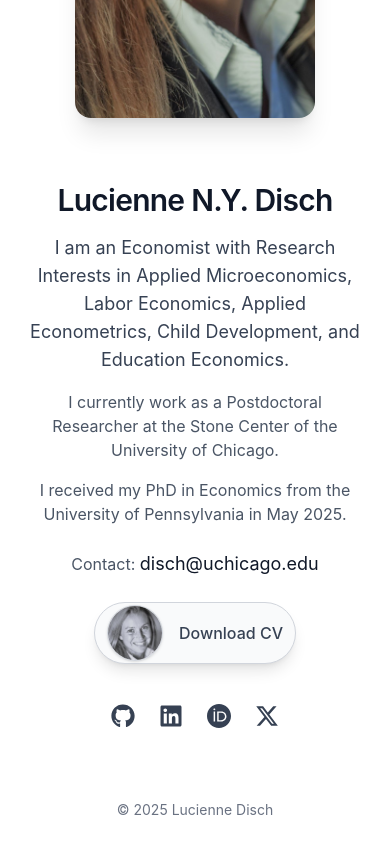
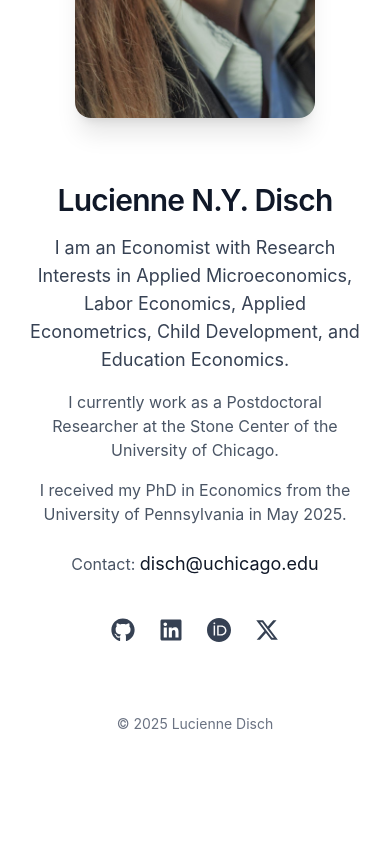
Before and after one commit to luciennedisch/luciennedisch.github.io, a React (Vite) app: page / in a window 390 px wide. Shown: the part 410-1254 px from the top of the page. After the commit the page ends 1168 px from the top, so only its background shows below. Built offline with nearby package versions, Linux system fonts and the light colour scheme.

Commit message:
Remove CV download functionality from About page
Removed CV download links and related images from About page.

```diff
--- a/src/pages/About.tsx
+++ b/src/pages/About.tsx
@@ -1,7 +1,4 @@
-import resumeUrl from "../assets/resume/disch_cv.pdf";
 import portraitImg from "../assets/images/disch.jpg";
-import avatarImg from "../assets/images/disch_avatar.png";
-
 import { FaGithub, FaLinkedin } from "react-icons/fa";
 import { FaXTwitter } from "react-icons/fa6";
 import { SiOrcid } from "react-icons/si";
@@ -41,26 +38,6 @@ export const About = () => (
               disch@uchicago.edu
             </a>
           </p>
-
-          <div className="mt-6 md:hidden flex justify-center">
-            <a
-              href={resumeUrl}
-              download
-              className="relative flex items-center bg-gray-50 border border-gray-300 rounded-full shadow-lg hover:bg-gray-100 hover:shadow-xl transition px-3 py-0.5"
-            >
-              <div className="w-14 h-14 rounded-full overflow-hidden flex-shrink-0 border border-gray-300 shadow">
-                <img
-                  src={avatarImg}
-                  alt="Download CV"
-                  className="w-full h-full object-cover"
-                />
-              </div>
-
-              <span className="ml-4 text-gray-700 font-medium text-base">
-                Download CV
-              </span>
-            </a>
-          </div>
         </div>
 
         <div className="mt-10 md:mt-20 flex justify-center md:justify-start gap-6 text-2xl text-gray-700">
@@ -105,13 +82,6 @@ export const About = () => (
           alt="portrait"
           className="w-full max-h-[520px] object-cover rounded-2xl shadow-xl"
         />
-        <a
-          href={resumeUrl}
-          download
-          className="absolute -bottom-5 -left-5 px-5 py-2 text-sm font-medium text-gray-700 bg-gray-50 border border-gray-600 rounded-full shadow-lg transition hover:bg-gray-100 hover:shadow-xl hover:-translate-y-0.5"
-        >
-          Download CV
-        </a>
       </div>
     </div>
   </section>
```
